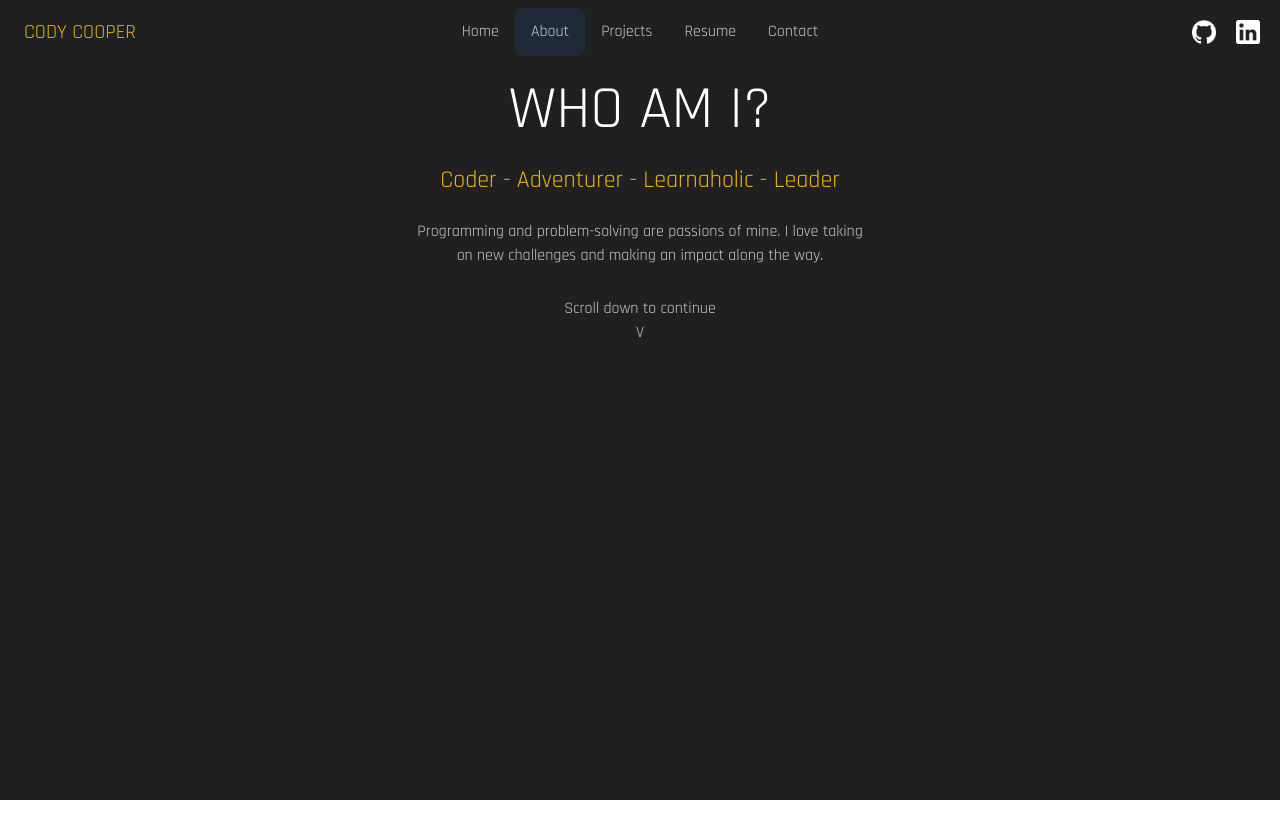
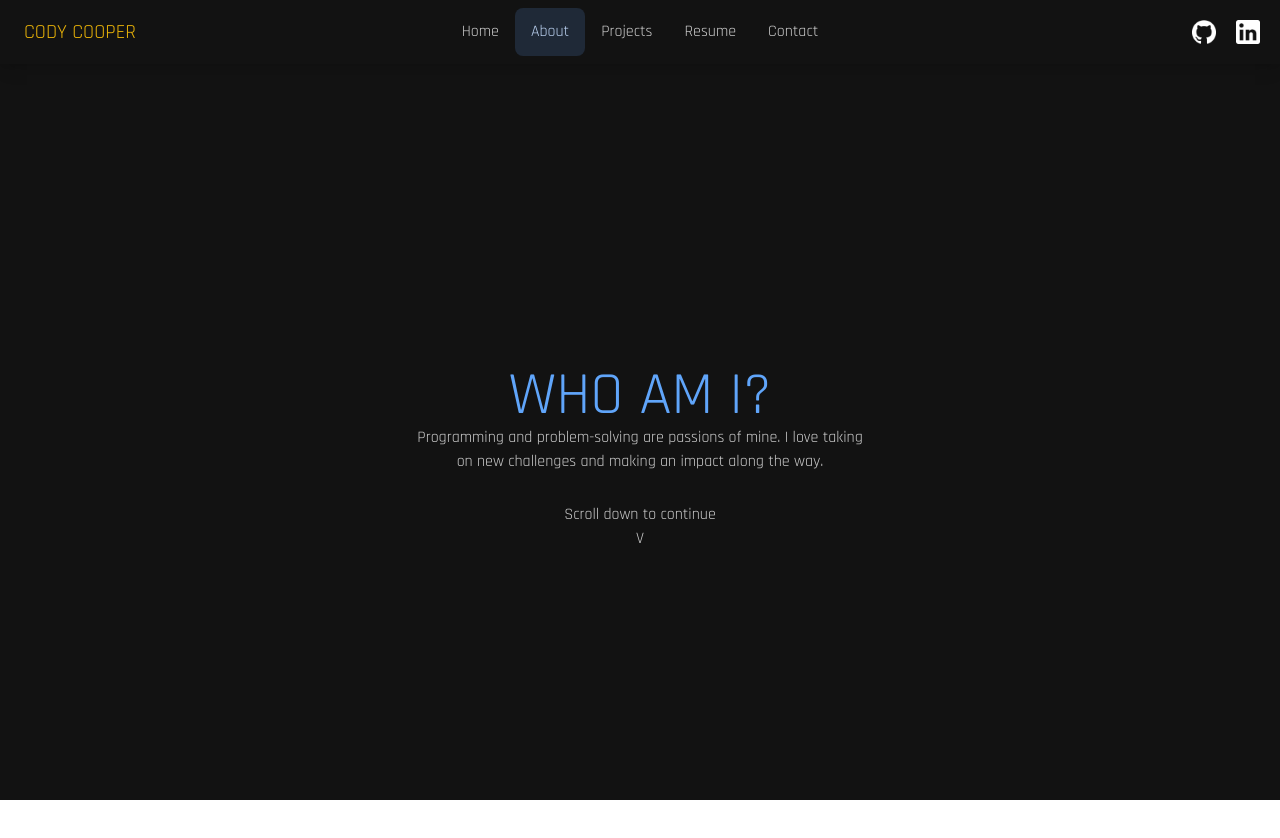
Before and after one commit to Ccooper9893/PortfolioV3, a React (Create React App) app: page / in a window 1280 px wide. Both pictures are taken after a click on the button "About". Shown: the top 838 px of the page. Before the commit the page ends 800 px from the top, so only its background shows below. Built offline with nearby package versions, Linux system fonts and the light colour scheme.

Commit message:
Experimenting with framer motion

```diff
--- a/src/App.css
+++ b/src/App.css
@@ -3,7 +3,9 @@
 @tailwind utilities;
 
 body, html {
-    background-color: #202020;
+    background-color: #121212;
+    /* background: rgb(37,52,63);
+    background: linear-gradient(0deg, rgba(37,52,63,1) 0%, rgba(36,49,58,1) 13%, rgba(34,40,45,1) 28%, rgba(33,38,42,1) 44%, rgba(33,37,40,1) 61%, rgba(32,32,32,1) 100%); */
     font-family: 'Rajdhani', sans-serif;
     height: 100%;
     width: 100%;
@@ -11,7 +13,7 @@ body, html {
 }
 
 .hero {
-    background-color: #202020;
+    background-color: transparent;
 }
 
 .navbar {
--- a/src/components/pages/About.js
+++ b/src/components/pages/About.js
@@ -1,27 +1,25 @@
-import React from "react";
+import React, { useRef, useEffect } from "react";
 import '../styles/transitions.css';
-import { motion } from "framer-motion"
+import { useInView, motion } from "framer-motion";
 
 export default function About() {
+
+    const ref = useRef(null);
+    const isInView = useInView(ref, { once: true });
+
+    useEffect(() => {
+        console.log("Element is in view: ", isInView)
+      }, [isInView])
+
     return (
-        <div className="h-96 carousel carousel-vertical p-30">
-            <div className="carousel-item h-full">
-                <div className="hero bg-base-200 h-4/5">
-                    <div className="hero-content text-center w-full">
-                        <div className="max-w-md">
-                        {/* <motion.div
-                            initial={{ y: -300 }}
-                            animate={{ y: 0 }}
-                            transition={{ duration: 0.8 }}
-                        > */}
-                            <h1 className="text-6xl text-white">WHO AM I?</h1>
-                            {/* </motion.div> */}
-                            <p className="py-6 text-xl fade-in-3 text-white">
-                                <span className="text-yellow-500 text-2xl">Coder - </span>
-                                <span className="text-yellow-500 text-2xl">Adventurer - </span>
-                                <span className="text-yellow-500 text-2xl">Learnaholic - </span>
-                                <span className="text-yellow-500 text-2xl">Leader</span>
-                            </p>
+        <div className="carousel carousel-vertical">
+            <div className="carousel-item">
+                <div className="hero h-screen">
+                    <div className="hero-content text-center">
+                        <div className="max-w-md" ref={ref}>
+                            <motion.div ref={ref} initial={{ y: '-100vw' }} animate={isInView ? { y: 0 } : { y: '-100vw' }} transition={{ type: 'spring', stiffness: 40, duration: 2 }}>
+                                <h1 className="text-6xl text-blue-400">WHO AM I?</h1>
+                            </motion.div>
                             <p>Programming and problem-solving are passions of mine. I love taking on new challenges and making an impact along the way.</p>
                             <div className="animate-bounce mt-10">
                                 <p>Scroll down to continue</p>
@@ -33,7 +31,7 @@ export default function About() {
             </div>
 
             <div className="carousel-item h-full">
-                <div className="hero bg-base-200">
+                <div className="hero">
                     <div className="hero-content text-center w-full">
                         <div className="h-full">
                         <h1 className="text-6xl text-yellow-500">WHAT CAN I DO?</h1>
--- a/src/components/pages/Home.js
+++ b/src/components/pages/Home.js
@@ -10,9 +10,9 @@ export default function Home({handlePageChange}) {
         <button className="glass nextPage btn btn-xs sm:btn-sm md:btn-md lg:btn-lg" onClick={() => handlePageChange('About')}>More</button>
           <img className="fade-in-4" src={selfie} alt="Cody Cooper"/>
           <div className="text-center">
-            <h1 className="text-7xl text-white fade-in-1">WELCOME!</h1>
-            <p className="py-3 text-5xl fade-in-2">MY NAME IS <span className="text-yellow-500 fade-in-3">CODY COOPER</span></p>
-            <p className="text-2xl fade-in-5">I AM A <span className="text-blue-400 fade-in-6">FULL STACK WEB DEVELOPER</span></p>
+            <h1 className="text-7xl fade-in-1">WELCOME!</h1>
+            <p className="py-3 text-5xl fade-in-2 text-white">MY NAME IS <span className="text-yellow-500 fade-in-3">CODY COOPER</span></p>
+            <p className="text-2xl fade-in-5 text-white">I AM A <span className="text-blue-400 fade-in-6 shadow">FULL STACK WEB DEVELOPER</span></p>
           </div>
 
         </div>
--- a/src/components/styles/transitions.css
+++ b/src/components/styles/transitions.css
@@ -2,6 +2,10 @@
 
 .nextPage {
     display: none;
+}
+
+.carousel {
+    height: 50rem;
 }
 
 @media (max-width: 1023px) {
```
